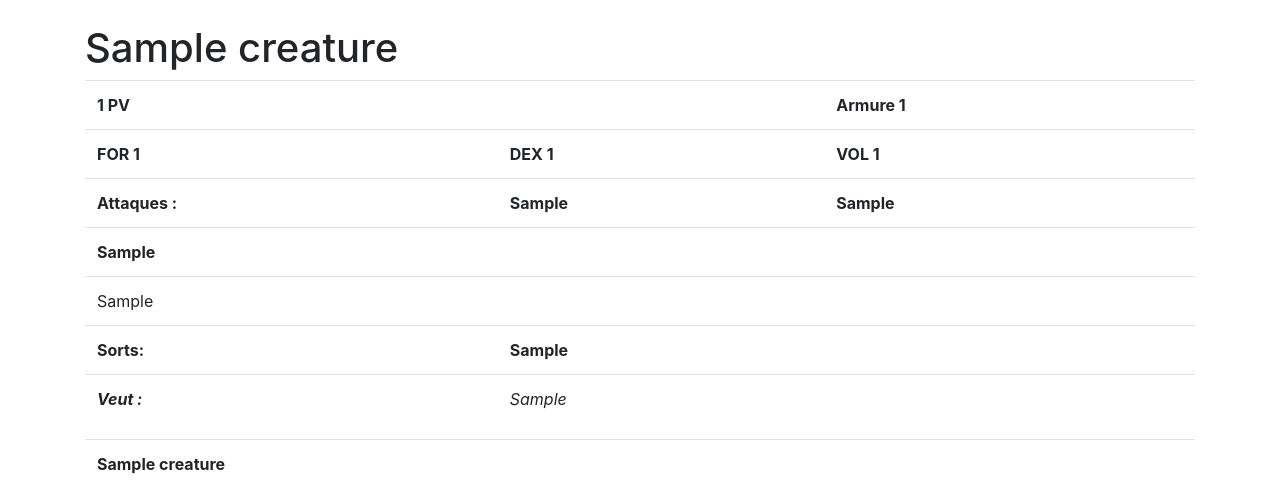
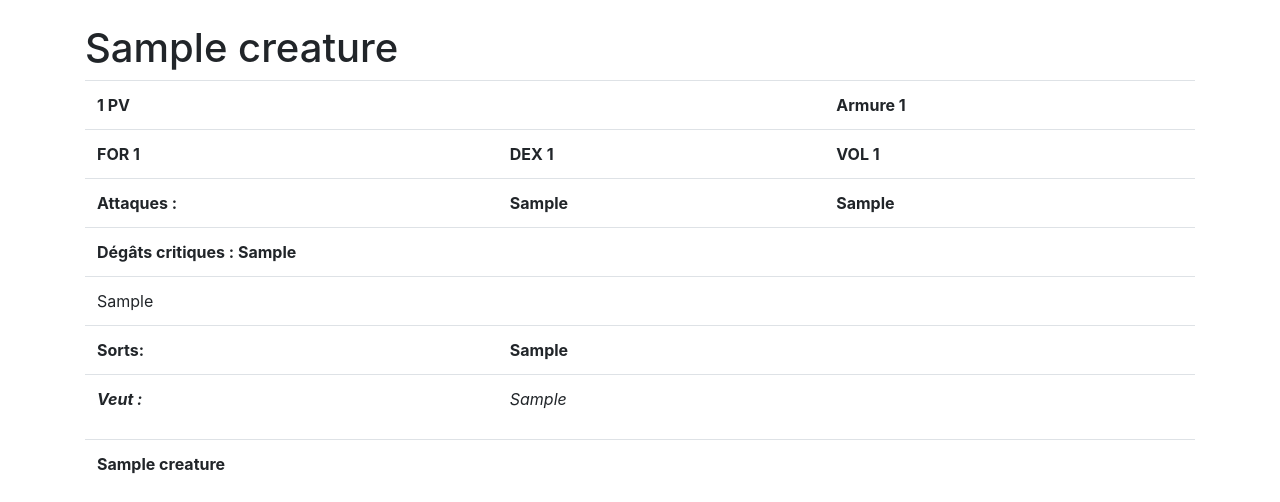
Before and after one commit to philippe-lemaire/chevalier_souris, a Django app: page /creatures/1 in a window 1280 px wide. Shown: the part 56-558 px from the top of the page. Run offline with Django 4.2, Linux system fonts and the light colour scheme; tables that the repository leaves empty hold one stand-in row (values such as "Sample post"); some libraries are stand-ins or nearby versions.

Commit message:
added critical damage text

```diff
--- a/creatures/templates/creatures/creature_detail.html
+++ b/creatures/templates/creatures/creature_detail.html
@@ -32,7 +32,7 @@ Chevalier Souris - Bestiaire - {{ creature.name }}
     </tr>
     {% if creature.crit %}
     <tr>
-    <td colspan="3"><b>{{creature.crit}}</b></td>
+    <td colspan="3"><b>Dégâts critiques : {{creature.crit}}</b></td>
     </tr>
     {% endif %}
     {% if creature.special %}
```
